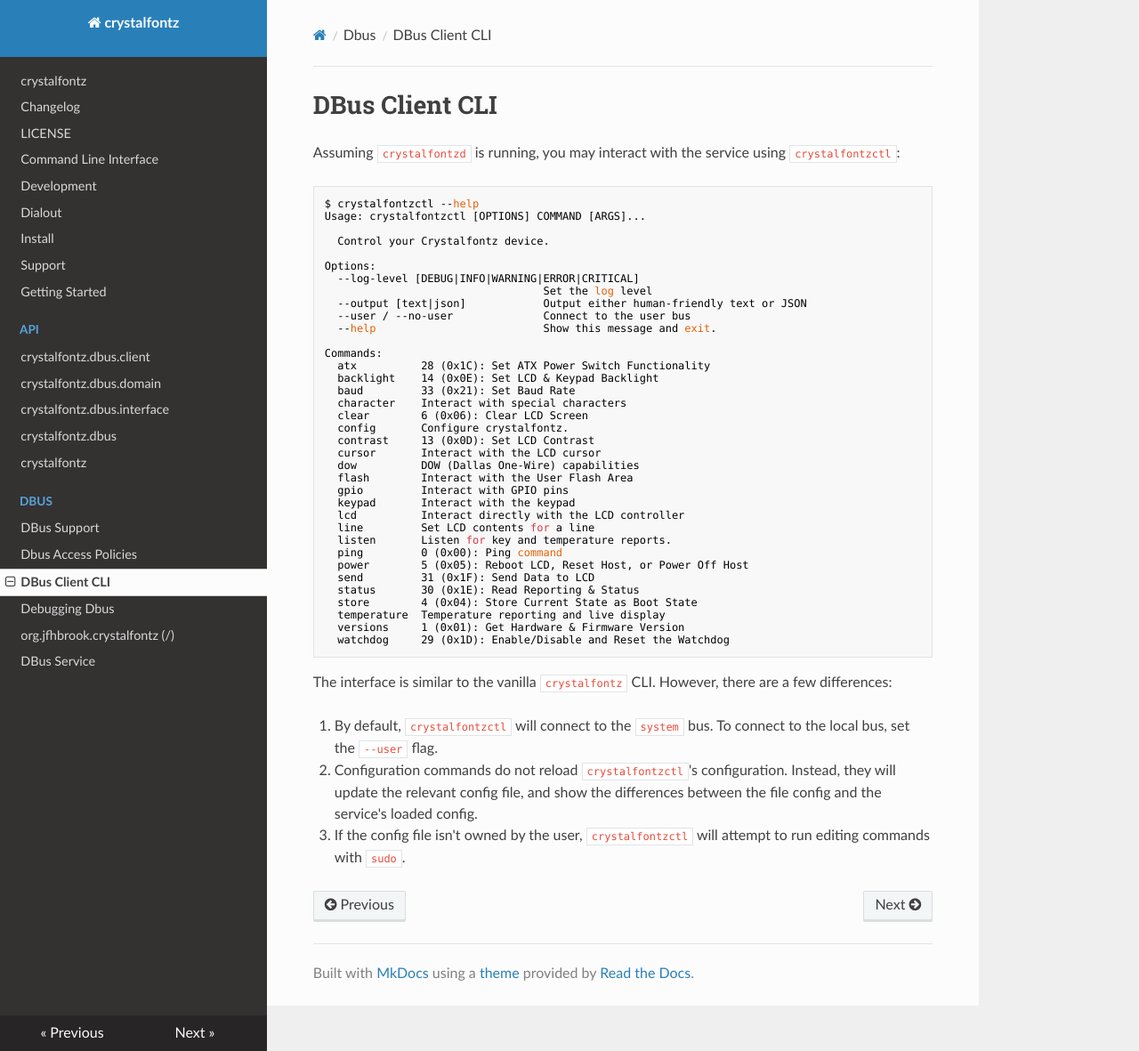
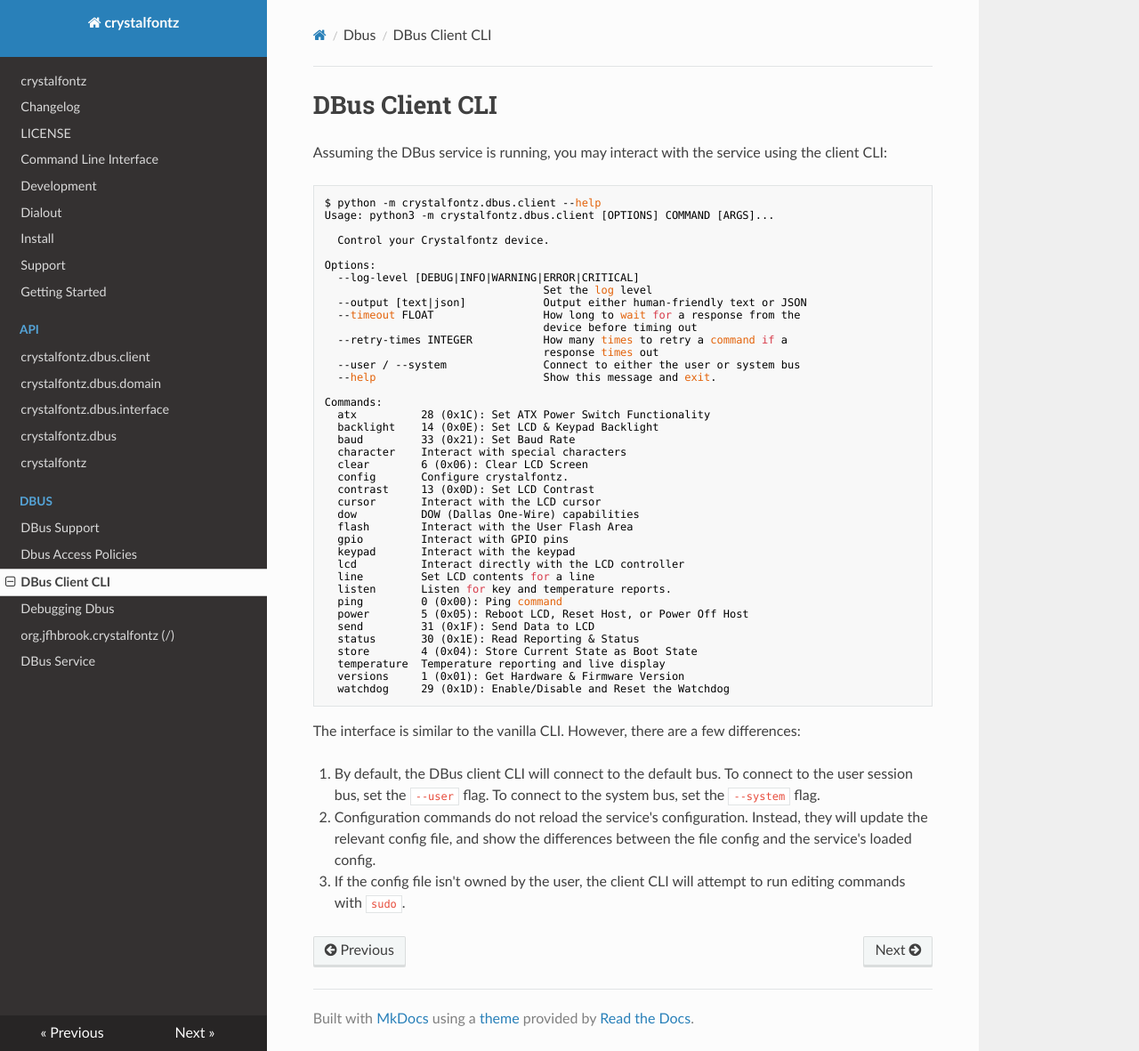
Before and after one commit to jfhbrook/crystalfontz, an MkDocs documentation site: the page built from docs/dbus/client.md, in a window 1280 px wide and 1181 px high. Shown: the whole window at 89% size. Built offline with MkDocs 1.6.1, drawn with Linux system fonts in a browser that asks for light colours; nearby versions of some CDN libraries.

Commit message:
Update docs

````diff
--- a/docs/dbus/client.md
+++ b/docs/dbus/client.md
@@ -1,10 +1,10 @@
 # DBus Client CLI
 
-Assuming `crystalfontzd` is running, you may interact with the service using `crystalfontzctl`:
+Assuming the DBus service is running, you may interact with the service using the client CLI:
 
 ```sh
-$ crystalfontzctl --help
-Usage: crystalfontzctl [OPTIONS] COMMAND [ARGS]...
+$ python -m crystalfontz.dbus.client --help
+Usage: python3 -m crystalfontz.dbus.client [OPTIONS] COMMAND [ARGS]...
 
   Control your Crystalfontz device.
 
@@ -12,7 +12,11 @@
   --log-level [DEBUG|INFO|WARNING|ERROR|CRITICAL]
                                   Set the log level
   --output [text|json]            Output either human-friendly text or JSON
-  --user / --no-user              Connect to the user bus
+  --timeout FLOAT                 How long to wait for a response from the
+                                  device before timing out
+  --retry-times INTEGER           How many times to retry a command if a
+                                  response times out
+  --user / --system               Connect to either the user or system bus
   --help                          Show this message and exit.
 
 Commands:
@@ -41,8 +45,8 @@
   watchdog     29 (0x1D): Enable/Disable and Reset the Watchdog
 ```
 
-The interface is similar to the vanilla `crystalfontz` CLI. However, there are a few differences:
+The interface is similar to the vanilla CLI. However, there are a few differences:
 
-1. By default, `crystalfontzctl` will connect to the `system` bus. To connect to the local bus, set the `--user` flag.
-2. Configuration commands do not reload `crystalfontzctl`'s configuration. Instead, they will update the relevant config file, and show the differences between the file config and the service's loaded config.
-3. If the config file isn't owned by the user, `crystalfontzctl` will attempt to run editing commands with `sudo`.
+1. By default, the DBus client CLI will connect to the default bus. To connect to the user session bus, set the `--user` flag. To connect to the system bus, set the `--system` flag.
+2. Configuration commands do not reload the service's configuration. Instead, they will update the relevant config file, and show the differences between the file config and the service's loaded config.
+3. If the config file isn't owned by the user, the client CLI will attempt to run editing commands with `sudo`.
````
Also changed, not shown: docs/dbus/service.md (+8 -7 lines).
